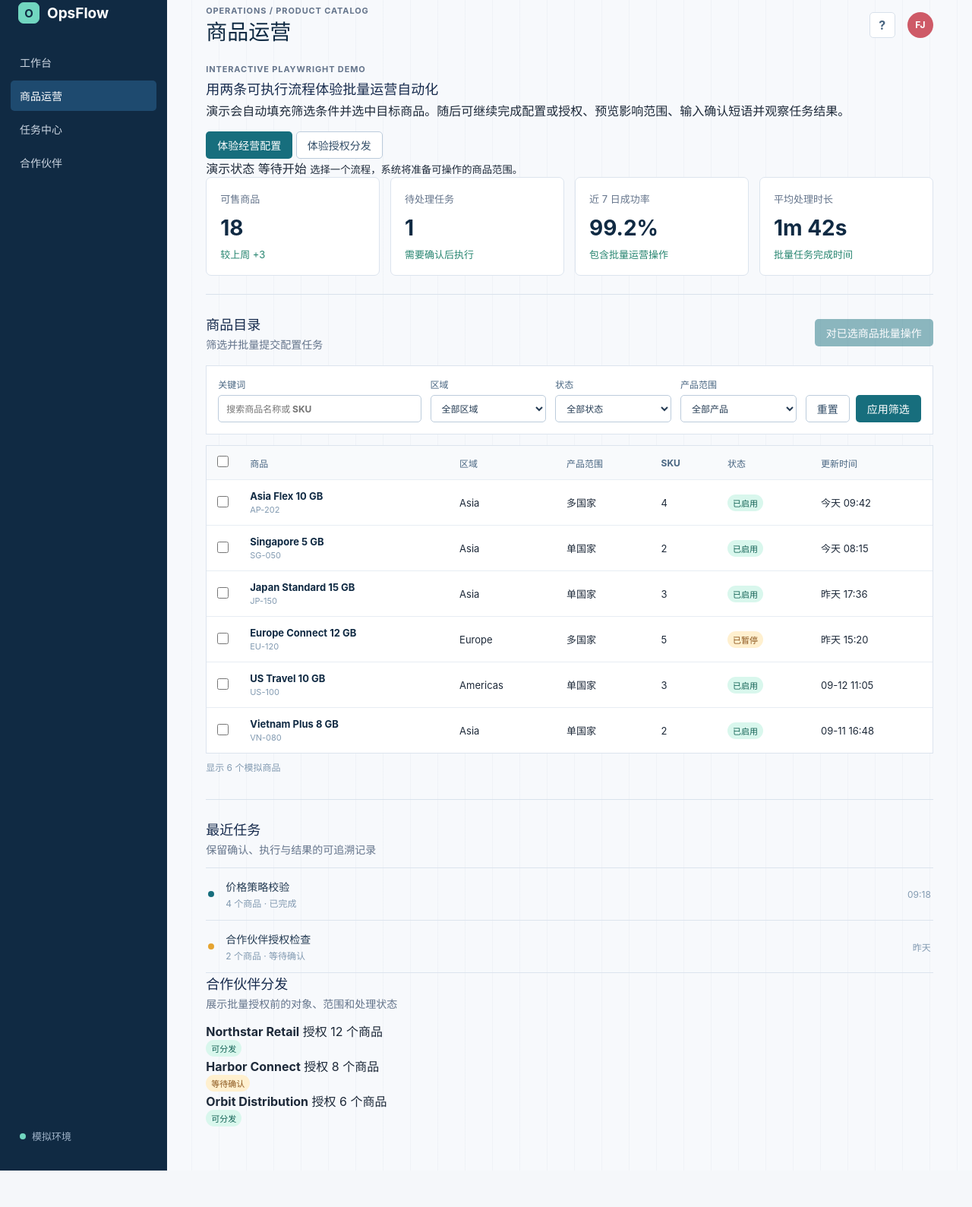
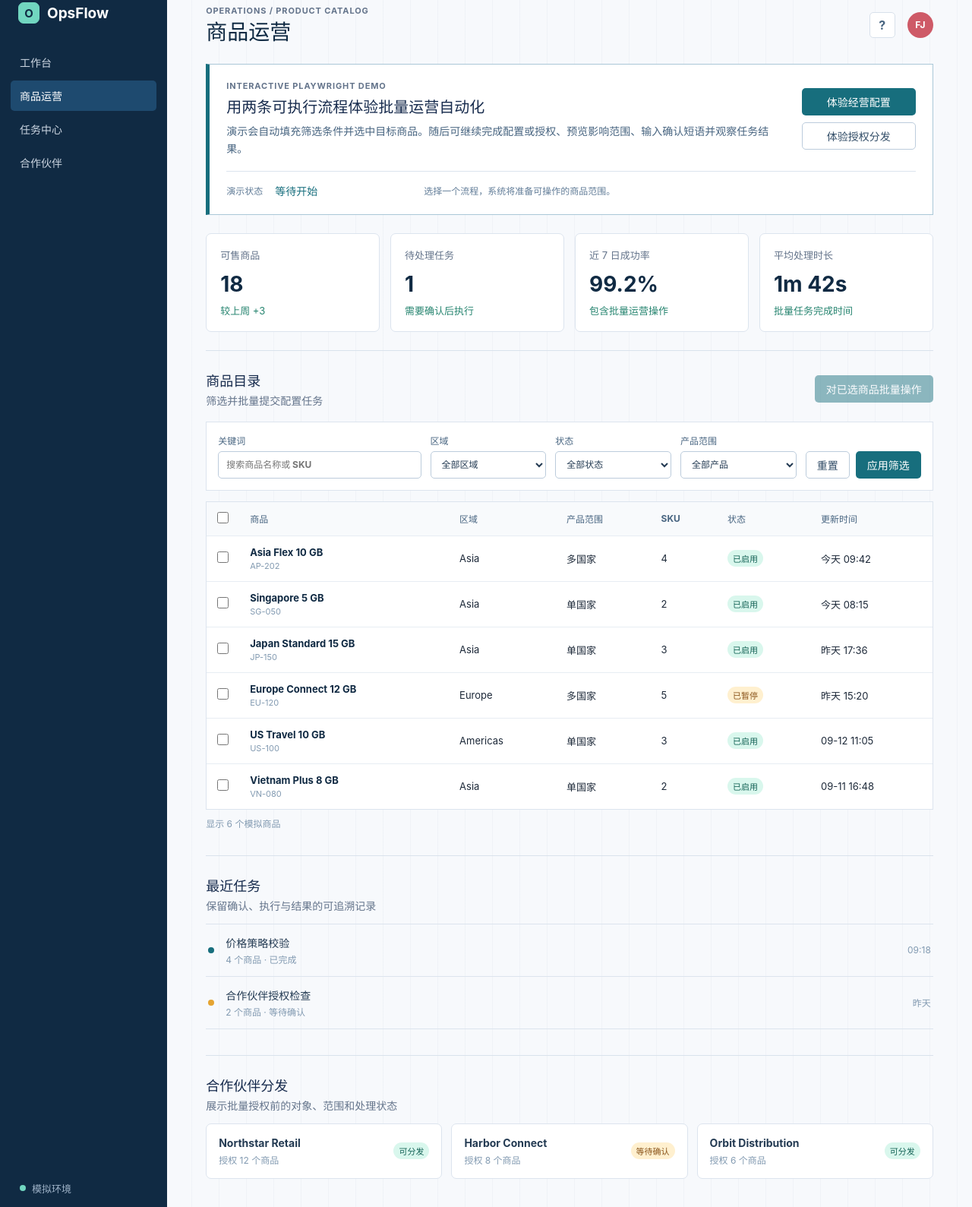
Before and after one commit to Alwinfang/opsflow-batch-automation-demo, a website: page index.html in a window 1280 px wide. Shown: the part 21-1610 px from the top of the page at 76% size. Before the commit the page ends 1562 px from the top, so only its background shows below. Drawn offline with Linux system fonts and the light colour scheme.

Commit message:
Improve interactive demo layout

```diff
--- a/styles.css
+++ b/styles.css
@@ -120,6 +120,58 @@ main {
 
 .topbar {
   margin-bottom: 26px;
+}
+
+.demo-intro {
+  display: grid;
+  grid-template-columns: minmax(0, 1.45fr) auto;
+  gap: 18px 28px;
+  margin-bottom: 24px;
+  padding: 21px 22px;
+  border: 1px solid #aac7d7;
+  border-left: 5px solid #176e7d;
+  background: #ffffff;
+}
+
+.demo-intro h2 {
+  margin-bottom: 8px;
+  font-size: 20px;
+}
+
+.demo-intro-copy > p:last-child {
+  max-width: 760px;
+  margin: 0;
+  color: #486581;
+  font-size: 14px;
+  line-height: 1.6;
+}
+
+.demo-intro-actions {
+  display: grid;
+  align-content: center;
+  gap: 9px;
+  min-width: 150px;
+}
+
+.demo-progress {
+  display: grid;
+  grid-template-columns: auto minmax(180px, auto) minmax(0, 1fr);
+  gap: 10px 16px;
+  grid-column: 1 / -1;
+  align-items: center;
+  padding-top: 15px;
+  border-top: 1px solid #dce4ee;
+}
+
+.demo-progress span,
+.demo-progress small {
+  color: #627d98;
+  font-size: 12px;
+}
+
+.demo-progress strong {
+  color: #176e7d;
+  font-size: 14px;
 }
 
 .eyebrow {
@@ -416,6 +468,45 @@ tbody tr:hover {
   margin-top: 34px;
 }
 
+.partner-section {
+  margin-top: 34px;
+  border-top: 1px solid #d9e2ec;
+  padding-top: 25px;
+}
+
+.partner-grid {
+  display: grid;
+  grid-template-columns: repeat(3, minmax(0, 1fr));
+  gap: 12px;
+}
+
+.partner-card {
+  display: flex;
+  align-items: center;
+  justify-content: space-between;
+  gap: 12px;
+  padding: 16px;
+  border: 1px solid #dce4ee;
+  border-radius: 7px;
+  background: #ffffff;
+}
+
+.partner-card strong,
+.partner-card span {
+  display: block;
+}
+
+.partner-card strong {
+  color: #243b53;
+  font-size: 14px;
+}
+
+.partner-card div > span {
+  margin-top: 5px;
+  color: #829ab1;
+  font-size: 12px;
+}
+
 .activity-list {
   display: grid;
   gap: 0;
@@ -672,6 +763,18 @@ dialog::backdrop {
     grid-column: 1 / -1;
     justify-content: flex-end;
   }
+
+  .demo-intro {
+    grid-template-columns: 1fr;
+  }
+
+  .demo-intro-actions {
+    grid-template-columns: repeat(2, minmax(0, 1fr));
+  }
+
+  .partner-grid {
+    grid-template-columns: 1fr;
+  }
 }
 
 @media (max-width: 720px) {
@@ -709,7 +812,8 @@ dialog::backdrop {
   .filters,
   .form-grid,
   .scope-summary,
-  .preview-grid {
+  .preview-grid,
+  .partner-grid {
     grid-template-columns: 1fr;
   }
 
@@ -734,6 +838,19 @@ dialog::backdrop {
     flex: 1;
   }
 
+  .demo-intro {
+    padding: 17px;
+  }
+
+  .demo-intro-actions {
+    grid-template-columns: 1fr;
+  }
+
+  .demo-progress {
+    grid-template-columns: 1fr;
+    gap: 5px;
+  }
+
   .step {
     gap: 4px;
     font-size: 10px;
```
